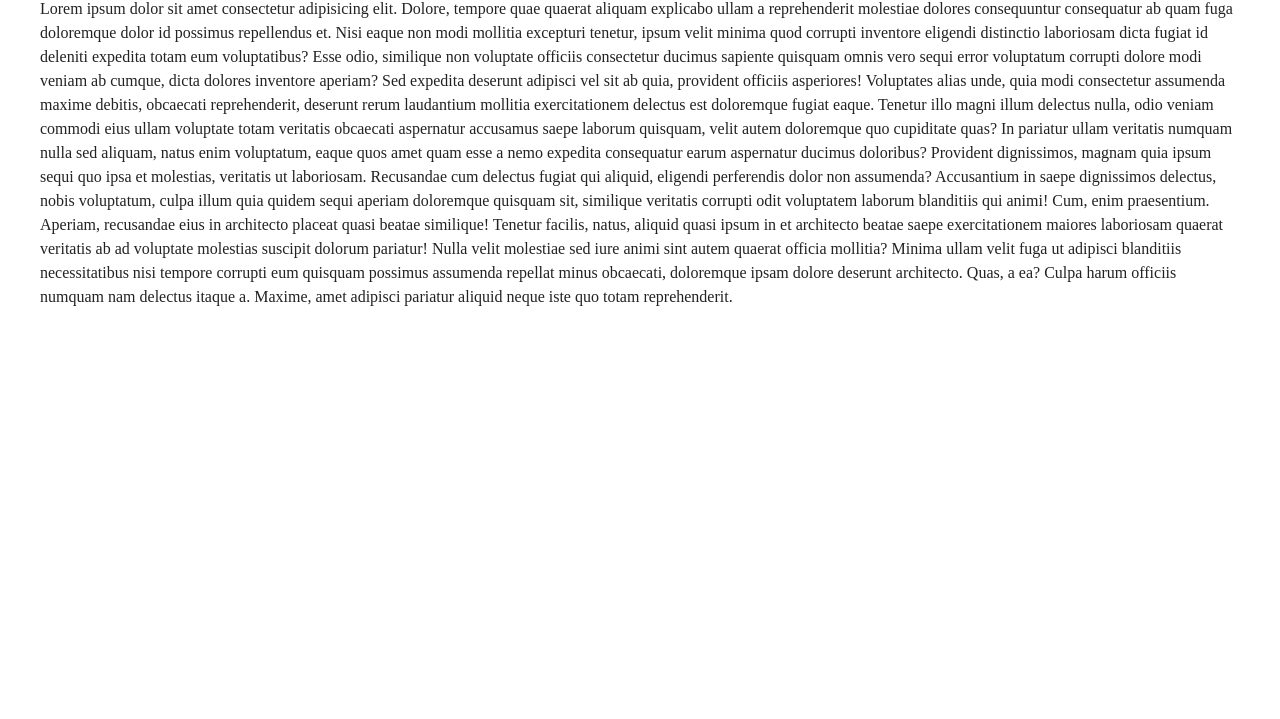
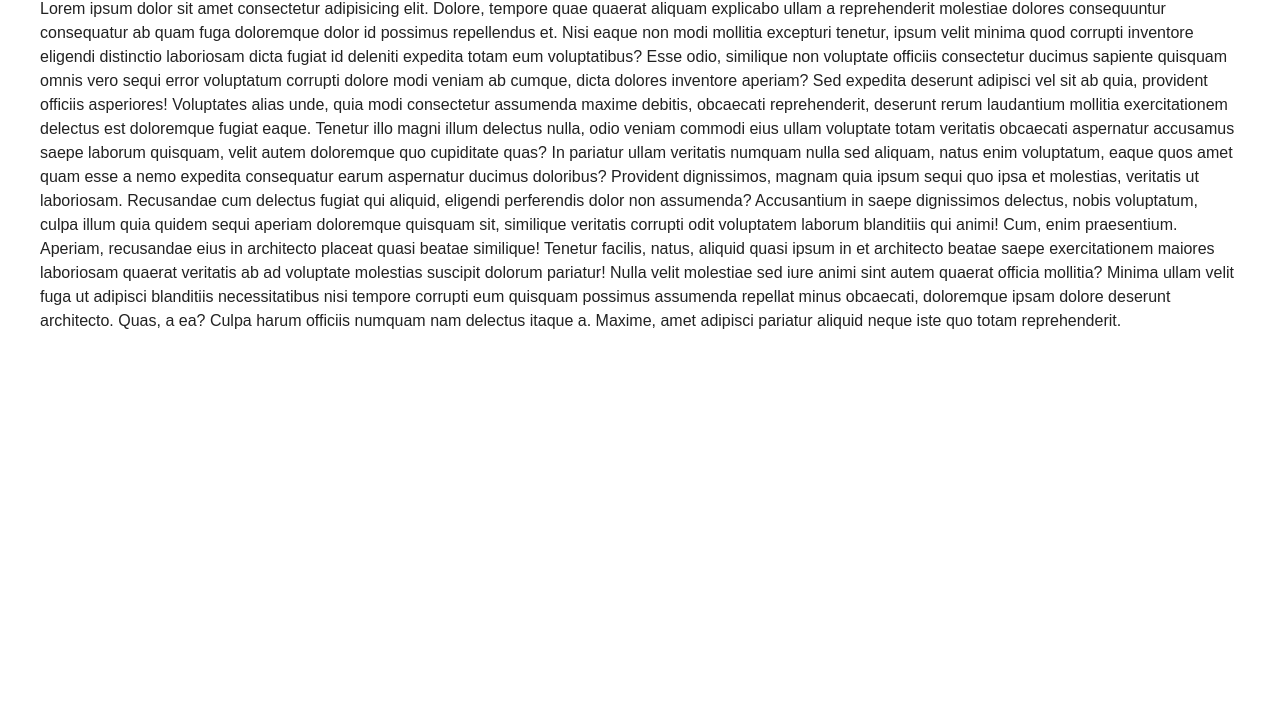
Before and after one commit to Anvar4341/o-quv-markaz, a plain HTML site: page index.html in a window 1280 px wide. Shown: the part 81-800 px from the top of the page. Drawn offline with Linux system fonts and the light colour scheme; a web font is replaced by a local one.

Commit message:
fonts changed

```diff
--- a/style/style.css
+++ b/style/style.css
@@ -70,7 +70,7 @@ body {
     height: 100%;
     padding: 0;
     margin: 0;
-    font-family: "Georama-Light.woff2";
+    font-family: "Georama", "Arial", sans-serif;
     font-size: 16px;
     line-height: 1.5;
     background-color: #fff;
```
